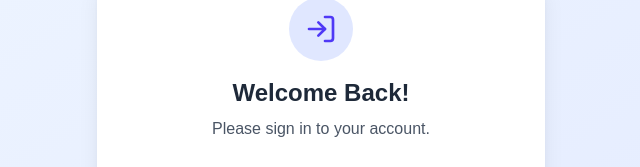
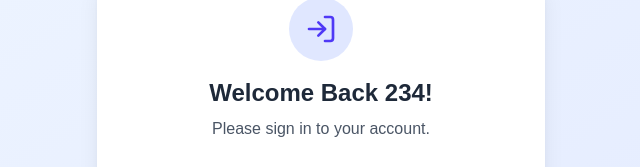
Before and after one commit to JethroBaring/automation, a Next.js app: page / in a window 1280 px wide. Shown: the part 123-290 px from the top of the page, without its empty margins (319-959 px from the left). Built offline with nearby package versions, Linux system fonts and the light colour scheme.

Commit message:
refactor: update welcome title and restore error message display in login form

```diff
--- a/app/page.tsx
+++ b/app/page.tsx
@@ -125,17 +125,17 @@ export default function App() {
             <LogIn className="w-8 h-8 text-indigo-600" />
           </div>
           <h1 className="text-2xl font-bold text-gray-800" data-testid="welcome-title">
-              Welcome Back!
+              Welcome Back 234!
             </h1>
           <p className="text-gray-600 mt-2">Please sign in to your account.</p>
         </div>
 
-        {/* {error && (
+        {error && (
           <div className="bg-red-50 border border-red-200 rounded-lg p-3 mb-6 flex items-center space-x-2" data-testid="error-message">
             <AlertCircle className="w-5 h-5 text-red-500" />
             <span className="text-red-700 text-sm">{error}</span>
           </div>
-        )} */}
+        )}
 
         <form onSubmit={handleLogin} className="space-y-6" data-testid="login-form">
           <div>
```
